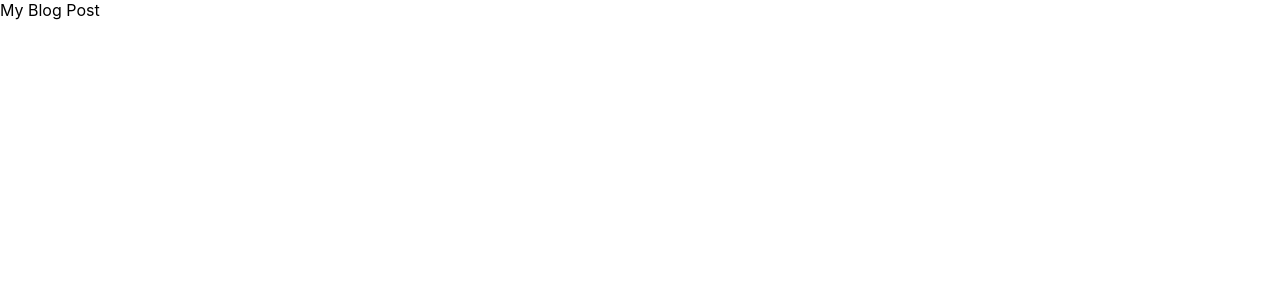
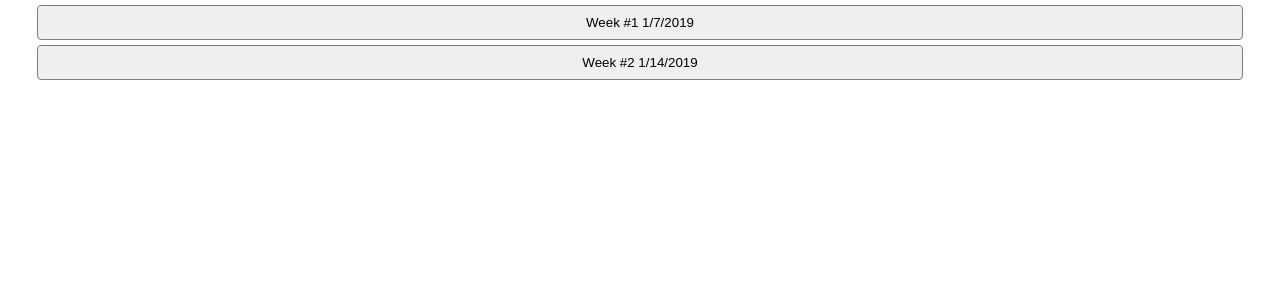
Before and after one commit to ColeWoodford/internship-blog, a React (Create React App) app: page / in a window 1280 px wide. Shown: the top 300 px of the page. Built offline with nearby package versions, Linux system fonts and the light colour scheme.

Commit message:
Structure and first blog stuff has been made.

```diff
--- a/src/components/blog.js
+++ b/src/components/blog.js
@@ -1,13 +1,20 @@
 import React, { Component } from 'react';
-import { Post } from '../styledComponents/blog-post-sc';
+import BlogPost from './blogPost'
+import { data } from '../data/blogData';
 
 class Blog extends Component {
-	render() {
+
+  makeBlogPosts = () => {
+    const blogPosts = data.map(post => {
+      return <BlogPost title={post.title} content={post.content} />
+    })
+    return blogPosts;
+  }
+
+  render() {
 		return (
 			<div>
-				<Post>
-					My Blog Post
-				</Post>
+				{this.makeBlogPosts()}
 			</div>
 		)
 	}
--- /dev/null
+++ b/src/components/blogPost.js
@@ -0,0 +1,42 @@
+import React, { Component } from 'react';
+import { BlogWrapper, Title, Content } from '../styledComponents/blog-post-sc';
+
+class BlogPost extends Component {
+	constructor(props) {
+		super(props);
+
+		this.state = {
+			showContent: false,
+		}
+	}
+
+	handleClick = () => {
+		if (this.state.showContent === true) {
+			this.setState({
+				showContent: false
+			})
+		} else {
+			this.setState({
+				showContent: true
+			})
+		}
+
+	}
+
+	render() {
+		return (
+			<div>
+				<BlogWrapper>
+					<Title onClick={() => this.handleClick()}>
+						{this.props.title}
+					</Title>
+					<Content style={{display:this.state.showContent ? "block" : "none"}}>
+						{this.props.content}
+					</Content>
+				</BlogWrapper>
+			</div>
+		)
+	}
+}
+
+export default BlogPost;
--- /dev/null
+++ b/src/data/blogData.js
@@ -0,0 +1,34 @@
+
+export const data = [
+  {
+    title: "Week #1 1/7/2019",
+    content: `My week started with an update meeting with our client. We talked about what was needed to finish the application we
+    have been working on. I was assigned the task of finishing the ingestion script to populate the database and also to get the
+    database deployed on our server. While the front end is working with this new setup I would also need to help correct any problems.
+
+    To build the ingestion script, I integrated a command into our project using PHP. The spreadsheet has been created using excel, so
+    I needed to create a tool that would read in not just cells from the worksheet, but also be able to switch between multiple worksheets
+    to gather data. To do this, I used a 3rd party library called phpspreadsheet. This allowed me to create a working script to use my entity
+    functions and populate a database.
+
+    The initial push to move our database and API to a server went fairly smooth. We use npm and composer to track dependencies, so setup was
+    mostly just running install commands and then moving files to the server through WinSCP. However, to run the ingestion script, we needed to
+    install phpspreadsheet, which is a little more tricky. The library requires a 64 bit installation of PHP but what natively is available through
+    xammp is 32 bit. I solved this problem by installing a 64 version in addition to xampp and changing my windows environment variables. This allows
+    me to install the library then move it to the server.`
+  },
+  {
+    title: "Week #2 1/14/2019",
+    content: `We were given an important requirement to complete this week - build a unit conversion tool to add to the application. The conversion
+    tool would need to store coefficients and calculate conversion rates before returning a fully converted value. I started my week by building an
+    entity and controller for the backend to get and retrieve the information needed to accomplish this, while also responding to any problems we
+    had resulting from our move to a server last week.
+
+    One thing we encountered on the server is that file permissions matter quite a lot. POST requests were being treated as GETS and it took a while
+    before a developer realized what the problem was. File permissions needed to be changed to give xammp the power to change things on the server.
+
+    By midweek I had built the back-end logic to complete our unit conversion tool. I gave these changes to the front-end developers who worked to
+    create a demo-able example. When I returned on Friday, they had built a fully working tool with my API. We now needed to deploy everything to
+    the server. I worked to copy everything once again, and we spent the rest of the day double checking that everything was working.`
+  }
+]
--- a/src/styledComponents/blog-post-sc.js
+++ b/src/styledComponents/blog-post-sc.js
@@ -1,4 +1,30 @@
 import styled from 'styled-components';
 
-export const Post = styled.div`
+export const BlogWrapper = styled.div`
+  text-align: center
+  margin: 5px;
 `;
+
+export const Title = styled.button`
+  height: 35px;
+  width: 95%
+  border-radius: 4px;
+  border: 1px solid grey;
+  box-shadow: none;
+
+  &:hover {
+		background: #4ddbff;
+	}
+
+	&:focus {
+		outline: none;
+	}
+`;
+
+export const Content = styled.div`
+  text-align: left
+  margin: auto
+  width: 95%
+  border-radius: 4px;
+  border: 1px solid grey;
+`;
```
Also changed, not shown: 1 other file (tests, documents, lock files or other folders).
